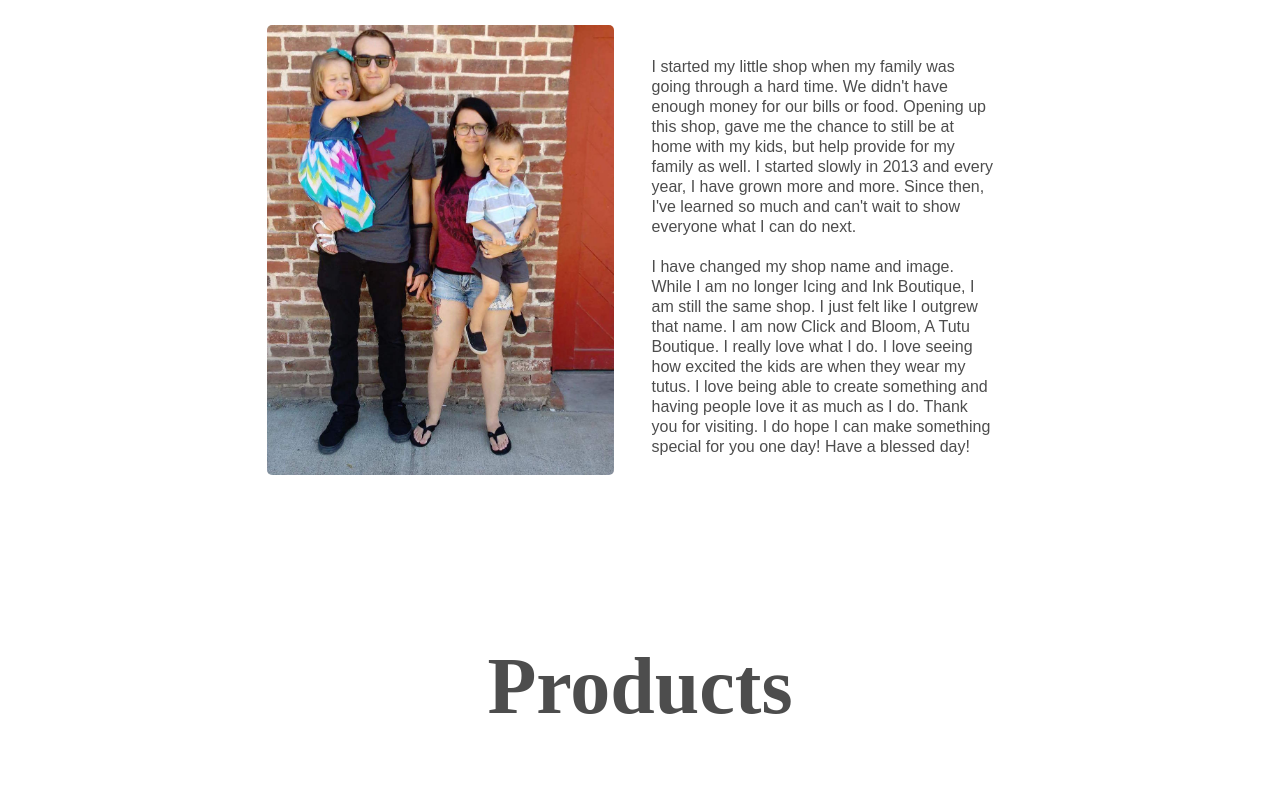
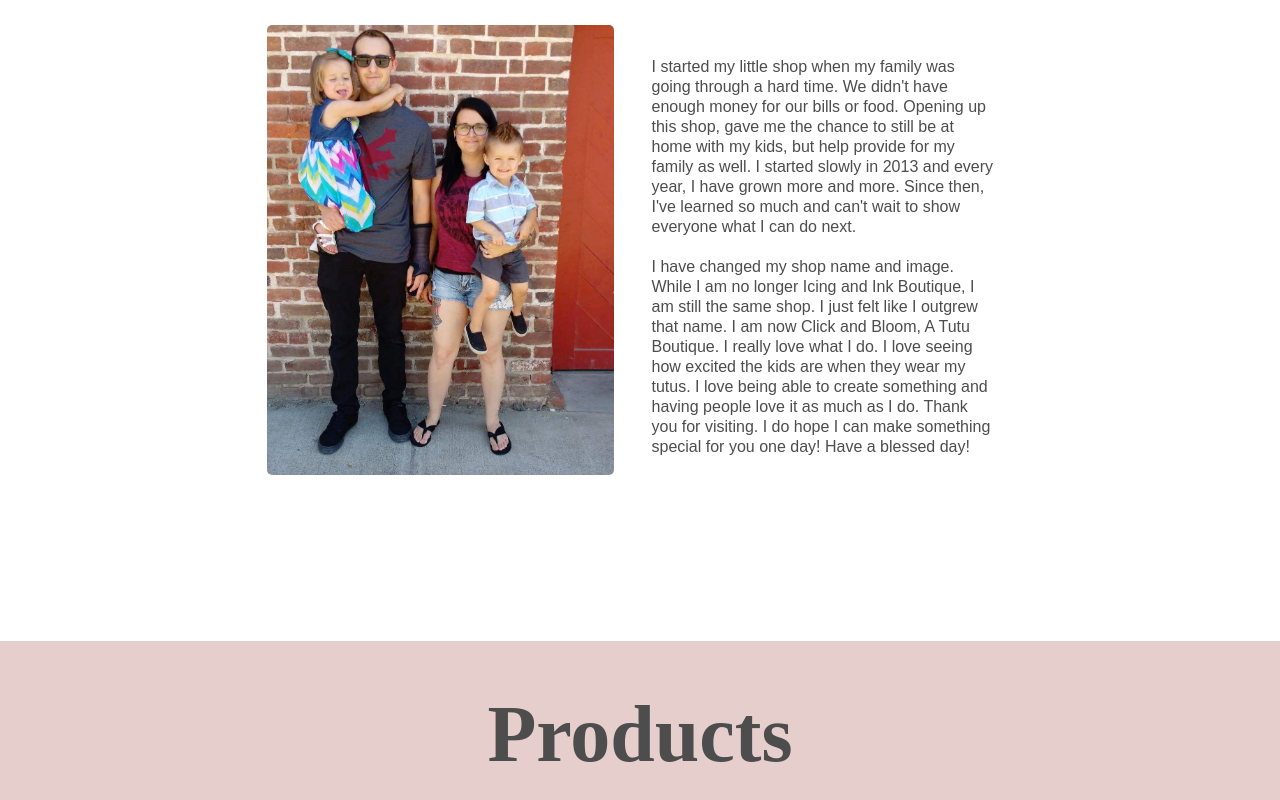
Before and after one commit to RyanWillDev/clicknbloom, a website: page index.html in a window 1280 px wide. Shown: the part 847-1647 px from the top of the page. Drawn offline with nearby package versions, Linux system fonts and the light colour scheme; a web font is replaced by a local one.

Commit message:
adding padding to products-title

```diff
--- a/assets/sass/layouts/_products.scss
+++ b/assets/sass/layouts/_products.scss
@@ -1,6 +1,7 @@
 /* Product Styles
 ============================= */
 #products {
+  background-color: lighten($header-color, 10%);
   @media (min-width: 800px) {
       margin-top: 150px;
   }
@@ -12,6 +13,7 @@
   text-align: center;
 
   margin: 32px auto 32px;
+  padding-top: 24px;
 
   @media (min-width: 360px) {
     font-size: 3em;
@@ -19,6 +21,7 @@
 
   @media (min-width: 640px) {
       margin-bottom: 64px;
+      padding-top: 48px;
   }
 
   @media (min-width: 900px) {
```
Also changed, not shown: assets/main.css.
